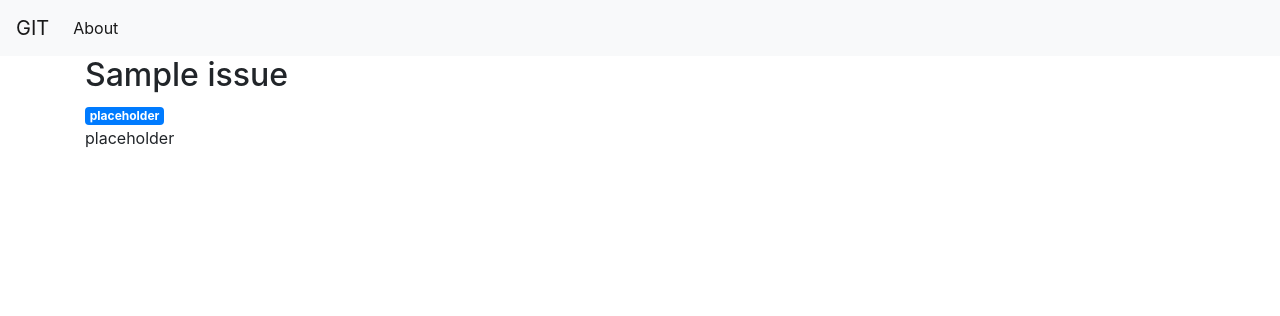
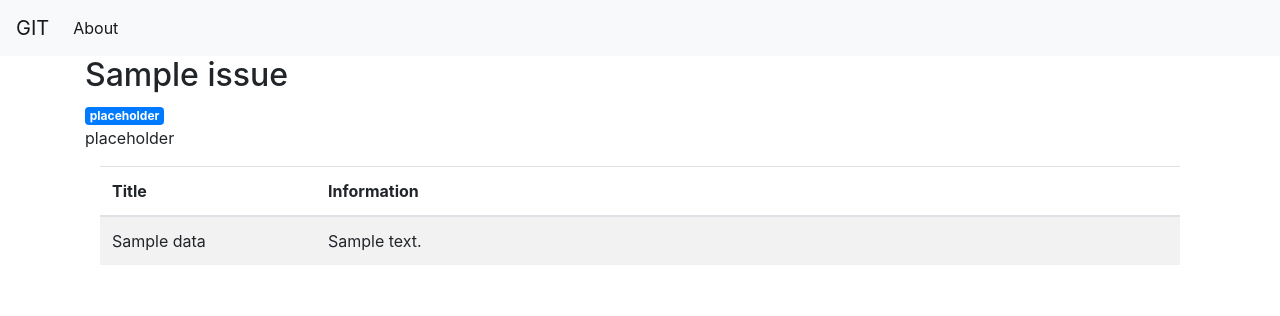
Before and after one commit to csood2/SWE-WalmartLabs-Assignment, a Flask app: template templates/issue.html in a window 1280 px wide. Shown: the top 316 px of the page. Run offline with Flask 2, Linux system fonts and the light colour scheme; the template is opened without the code that fills it: most values are stand-ins (such as "Sample title", 1, 10 or a date in 2020); some libraries are stand-ins or nearby versions.

Commit message:
issue page table complete

```diff
--- a/app.py
+++ b/app.py
@@ -1,5 +1,6 @@
 import requests
 import pandas as pd
+import numpy as np
 
 
 
@@ -76,9 +77,6 @@ def index_numbered(page_number):
     return render_template('index.html', titles = titles_df.values, page_nums = page_arr)
 
 
-#, numbers = db["number"]
-
-
 def get_issue(number, datb):
     result_issue = datb.loc[datb['number'] == number]
     if result_issue is None:
@@ -91,15 +89,21 @@ def get_issue(number, datb):
 @app.route('/issue/<int:iss_id>')
 def issue(iss_id):
 
-    print("got here!")
 
     result_issue = get_issue(iss_id, datb)
     if result_issue is None:
         abort(404)
 
-    print("values:")
-    print(result_issue.values)
-    return render_template('issue.html', issue=result_issue.values)
+    col_list = np.array((datb.columns))
+    vals = np.array(result_issue)
+    vals = vals.transpose()
+    vals2 = vals[:,0]
+
+    result_df = pd.DataFrame({'keys':col_list, 'values':vals2})
+
+
+
+    return render_template('issue.html', data = result_df.values)
 
 
 
--- a/templates/issue.html
+++ b/templates/issue.html
@@ -4,4 +4,32 @@
     <h2>{% block title %} {{ issue }} {% endblock %}</h2>
     <span class="badge badge-primary">{{ "placeholder"}}</span>
     <p>{{ "placeholder" }}</p>
+
+
+    <div class="container">
+
+      <table class="table table-striped">
+        <thead>
+          <tr>
+            <th style="width: 20%">Title</th>
+            <th style="width: 80%">Information</th>
+          </tr>
+        </thead>
+        <tbody>
+
+
+
+            {% for title, text in data %}
+            <tr>
+                    <td>
+                      {{title}}
+                    </td>
+                    <td>{{text}}</td>
+                    </td>
+                </tr>
+            {% endfor %}
+
+        </tbody>
+      </table>
+    </div>
 {% endblock %}
```
Also changed, not shown: 1 other file.
